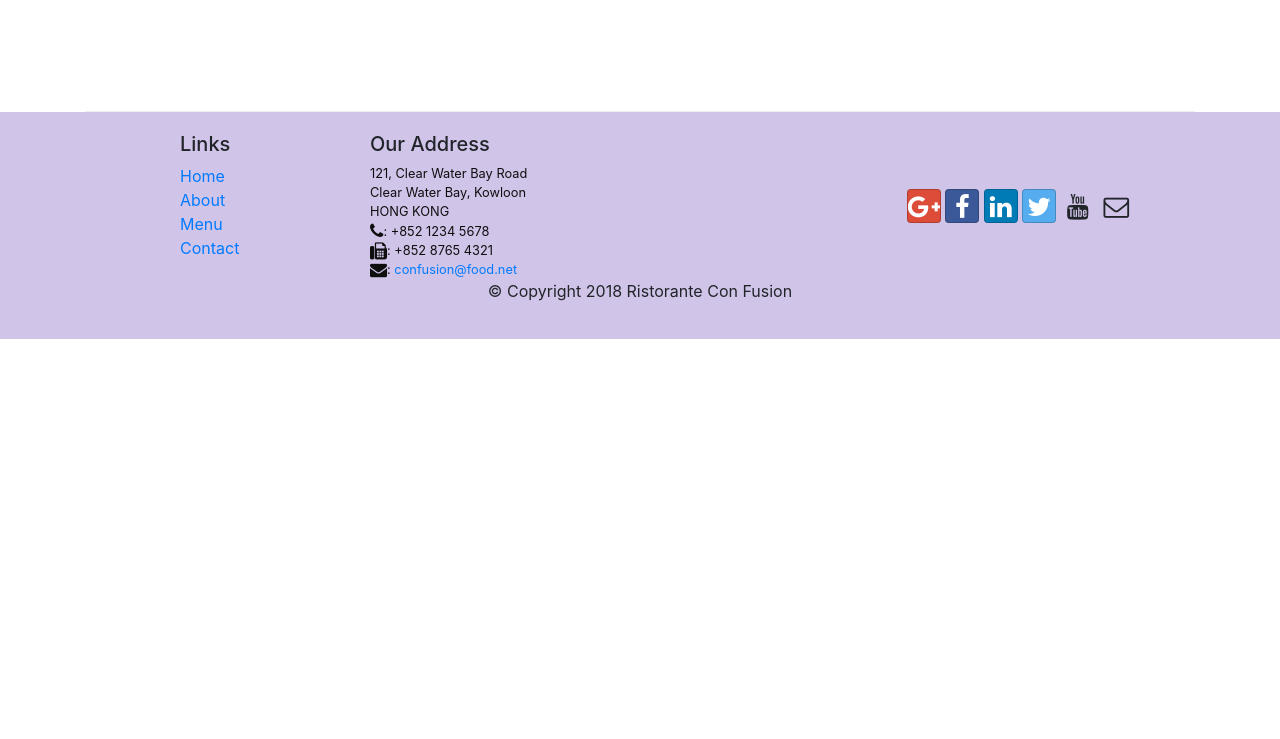
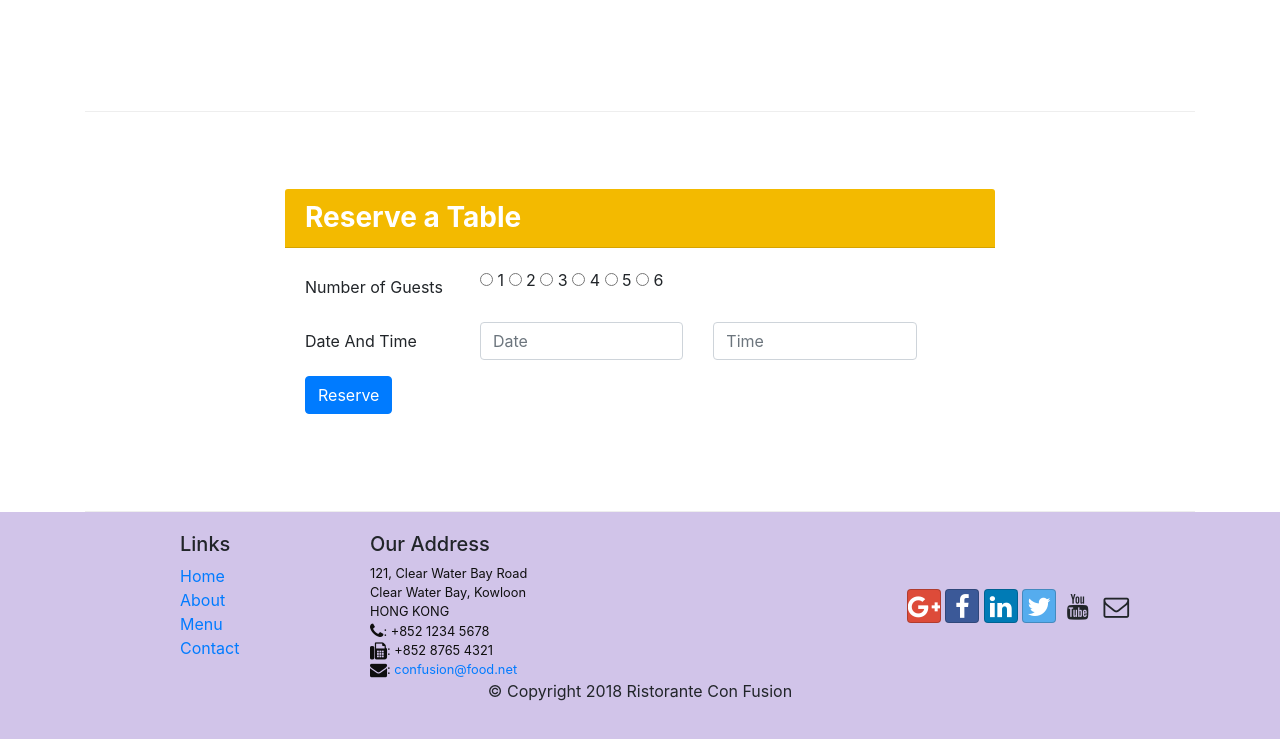
Before and after one commit to timsoriano3/bootstrap-test, a website: page index.html in a window 1280 px wide. Shown: the part 1422-2161 px from the top of the page. Before the commit the page ends 1761 px from the top, so only its background shows below. Drawn offline with nearby package versions, Linux system fonts and the light colour scheme.

Commit message:
Assignment 2 - task 1

```diff
--- a/css/styles.css
+++ b/css/styles.css
@@ -37,3 +37,8 @@ body {
 .navbar-dark {
     background-color: #512da8;
 }
+
+.card-header {
+    font-weight: bold;
+    background-color: #f3ba00;
+}
--- a/index.html
+++ b/index.html
@@ -93,6 +93,51 @@
                 </div>
             </div>
         </div>
+        <div class = "row row-content">
+            <div class = "card-col offset-sm-2 col-sm-8 align-self-center">
+                <h3 class = "card-header text-white" id = "headColor">Reserve a Table</h3>
+                <div class = "card-body">
+                    <div class="row">
+                        <div class = "col">
+                            <form>
+                                <div class = "form-group row">
+                                    <label for = "guests" class = "col-12 col-sm-3 col-form-label">Number of Guests</label>
+                                    <div class = "col col-sm-8">
+                                        <label class="radio-inline"><input type="radio" name="optradio"> 1</label>
+                                        <label class="radio-inline"><input type="radio" name="optradio"> 2</label>
+                                        <label class="radio-inline"><input type="radio" name="optradio"> 3</label>
+                                        <label class="radio-inline"><input type="radio" name="optradio"> 4</label>
+                                        <label class="radio-inline"><input type="radio" name="optradio"> 5</label>
+                                        <label class="radio-inline"><input type="radio" name="optradio"> 6</label>
+                                    </div>
+                                </div>
+                            </form>
+                        </div>
+
+                    </div>
+                    <div class="row">
+                        <div class = "col">
+                            <form>
+                                <div class = "form-group row">
+                                    <label for = "date" class = "col-12 col-sm-3 col-form-label">Date And Time</label>
+                                    <div class = "col-12 col-sm-4">
+                                        <input type = "text" class = "form-control" id = "date" name = "date" placeholder = "Date">
+                                    </div>
+                                    <div class = "col-12 col-sm-4">
+                                        <input type = "text" class = "form-control" id = "time" name = "time" placeholder = "Time">
+                                    </div>
+                                </div>
+                            </form>
+                        </div>
+                    </div>
+                    <div class = "row">
+                        <div class = "col">
+                            <button type = "submit" class = "btn btn-primary" id = "headColor">Reserve</a>
+                        </div>
+                    </div>
+                </div>
+            </div>
+        </div>
     </div>
 
     <footer class="footer">
```
